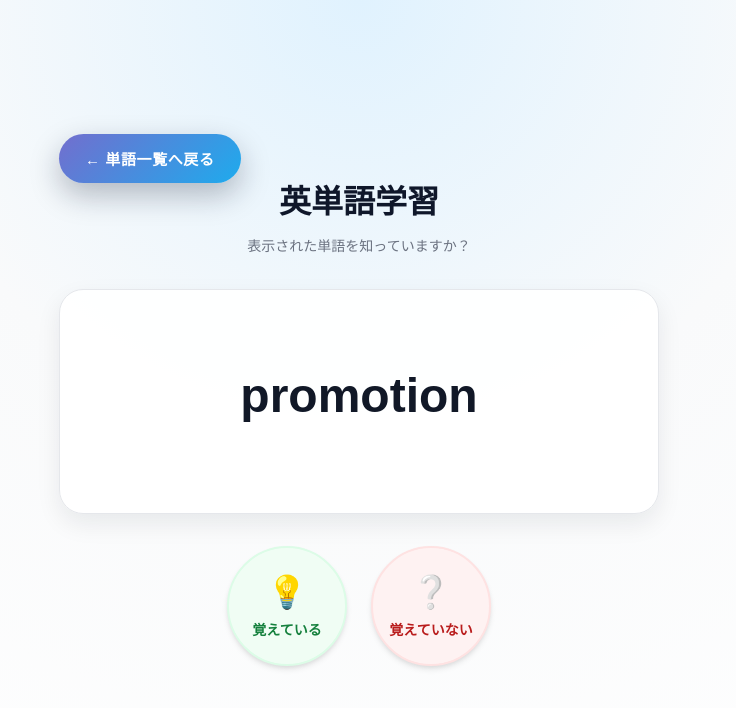
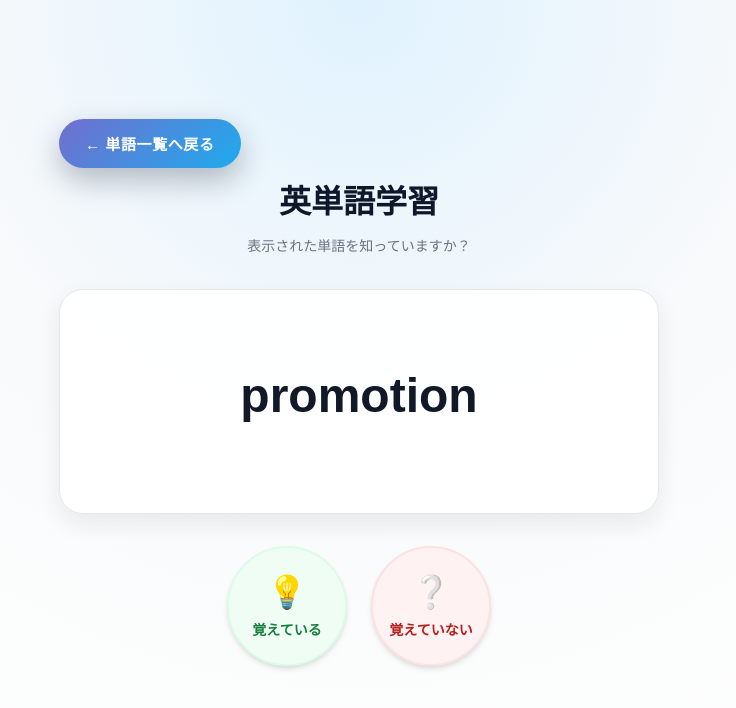
Before and after one commit to Rainnnnnnnn-maker/toeic_website_ver2.0, a Next.js app: page /study in a window 1280 px wide. Shown: the top 708 px of the page, without its empty margins (266-1002 px from the left). Built offline with nearby package versions, Linux system fonts and the light colour scheme.

Commit message:
fix(study): adjust back button position to prevent overlap
Move back button 15px higher to avoid overlapping with other UI elements

```diff
--- a/src/app/study/study.module.css
+++ b/src/app/study/study.module.css
@@ -30,7 +30,7 @@
 .backButton {
   position: absolute;
   left: 0;
-  top: 0;
+  top: -15px;
   display: inline-flex;
   align-items: center;
   justify-content: center;
```
